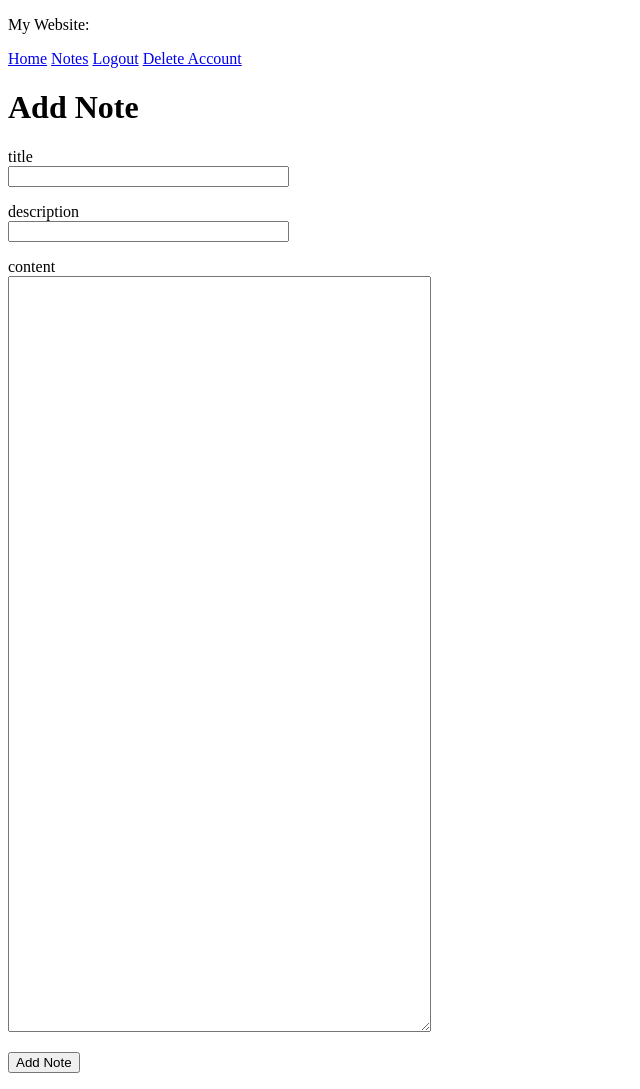
After one commit to janellemarcos/Examo, a Flask app: page /add-note in a window 1280 px wide. The commit adds this page. Shown: the whole page, without its empty margins (0-640 px from the left). Run offline with Flask 2, Linux system fonts and the light colour scheme; a user stored in the database is signed in.

Commit message:
Added Notes

```diff
--- a/myapp/__init__.py
+++ b/myapp/__init__.py
@@ -19,4 +19,4 @@ db = SQLAlchemy(myapp_obj)
 login = LoginManager(myapp_obj)
 login.login_view = 'login'
 
-from myapp import routes, routesUser, models
+from myapp import routes, routesUser, routesNotes, models
--- a/myapp/forms.py
+++ b/myapp/forms.py
@@ -1,5 +1,5 @@
 from flask_wtf import FlaskForm
-from wtforms import StringField, PasswordField, BooleanField, SubmitField
+from wtforms import StringField, PasswordField, BooleanField, SubmitField, TextAreaField
 from wtforms.validators import DataRequired
 
 class LoginForm(FlaskForm):
@@ -8,6 +8,12 @@ class LoginForm(FlaskForm):
     remember_me = BooleanField('Remember me')
     submit = SubmitField('Sign in')
 
+class NoteForm(FlaskForm):
+    title = StringField('title', validators=[DataRequired()])
+    description = StringField('description')
+    content = TextAreaField('content')
+    submit = SubmitField('Add Note')
+
 class RegisterForm(FlaskForm):
     username = StringField('Username', validators=[DataRequired()])
     password = PasswordField('Password', validators=[DataRequired()])
--- a/myapp/models.py
+++ b/myapp/models.py
@@ -5,6 +5,11 @@ from werkzeug.security import generate_password_hash, check_password_hash
 from flask_login import UserMixin
 from myapp import login
 
+class Note(db.Model):
+    id = db.Column(db.Integer, primary_key=True)
+    title = db.Column(db.String(64), index=True)
+    description = db.Column(db.String(500))
+    content = db.Column(db.String(5000))
 
 class User(UserMixin, db.Model):
     id = db.Column(db.Integer, primary_key=True)
--- /dev/null
+++ b/myapp/routesNotes.py
@@ -0,0 +1,58 @@
+from myapp import myapp_obj
+from myapp.forms import NoteForm
+from flask import render_template, flash, redirect
+from myapp import db
+from sqlalchemy.exc import IntegrityError
+from myapp.models import User, Note
+from flask_login import current_user, login_user, logout_user, login_required
+
+@myapp_obj.route('/list-note', methods=['GET'])
+@login_required
+def list_note():
+    list_note = Note.query.all()
+    return render_template('list-note.html', list_note=list_note, authorized=current_user.is_authenticated)
+
+@myapp_obj.route('/add-note', methods=['GET','POST'])
+@login_required
+def add_note():
+    form = NoteForm()
+    if form.validate_on_submit():
+        note = Note(title=form.title.data, description=form.description.data, content=form.content.data)
+        db.session.add(note)
+        db.session.commit()
+        flash('The note is added')
+        return redirect('/')
+    return render_template('add-note.html', form=form, authorized=current_user.is_authenticated)
+
+@myapp_obj.route('/show-note/<id>', methods=['GET'])
+@login_required
+def show_note(id):
+    note = Note.query.get(int(id))
+    return render_template('show-note.html', note=note, authorized=current_user.is_authenticated)
+
+@myapp_obj.route('/edit-note/<id>', methods=['GET','POST'])
+@login_required
+def edit_note(id):
+    form = NoteForm()
+    note = Note.query.get(int(id))
+
+    if form.validate_on_submit():
+        note.title=form.title.data
+        note.description=form.description.data
+        note.content=form.content.data
+        db.session.commit()
+        return redirect('/show-note/' + id)
+
+    form.title.data=note.title
+    form.description.data=note.description
+    form.content.data=note.content
+
+    return render_template('edit-note.html', note=note, form=form, authorized=current_user.is_authenticated)
+
+@myapp_obj.route('/delete-note/<id>', methods=['GET','POST'])
+@login_required
+def delete_note(id):
+    note = Note.query.get(int(id))
+    db.session.delete(note)
+    db.session.commit()
+    return redirect('/list-note')
--- /dev/null
+++ b/myapp/templates/add-note.html
@@ -0,0 +1,20 @@
+{% extends "base.html" %}
+
+{% block content %}
+<h1>Add Note</h1>
+
+<form method="POST" novalidate>
+    {{ form.hidden_tag() }}
+
+    <p> {{ form.title.label }} <br>
+    {{ form.title(size=32) }}</p>
+
+    <p> {{ form.description.label }} <br>
+    {{ form.description(size=32) }}</p>
+
+    <p> {{ form.content.label }} <br>
+    {{ form.content(rows='50',cols='50') }}</p>
+
+    <p>{{ form.submit() }}</p>
+</form>
+{% endblock %}
--- a/myapp/templates/base.html
+++ b/myapp/templates/base.html
@@ -16,6 +16,7 @@
 	    <a href="/register">Register</a>
             {% endif %}
             {% if authorized %}
+            <a href="/list-note">Notes</a>
             <a href="/logout">Logout</a>
 	    <a href="/delete">Delete Account</a>
             {% endif %}
```
Also changed, not shown: myapp/routes.py (+6 -12 lines), myapp/templates/edit-note.html (added, +21 -0 lines), myapp/templates/hello.html (deleted, +0 -11 lines), myapp/templates/home.html (added, +7 -0 lines), myapp/templates/list-note.html (added, +13 -0 lines), myapp/templates/show-note.html (added, +10 -0 lines), myapp/app.db.
